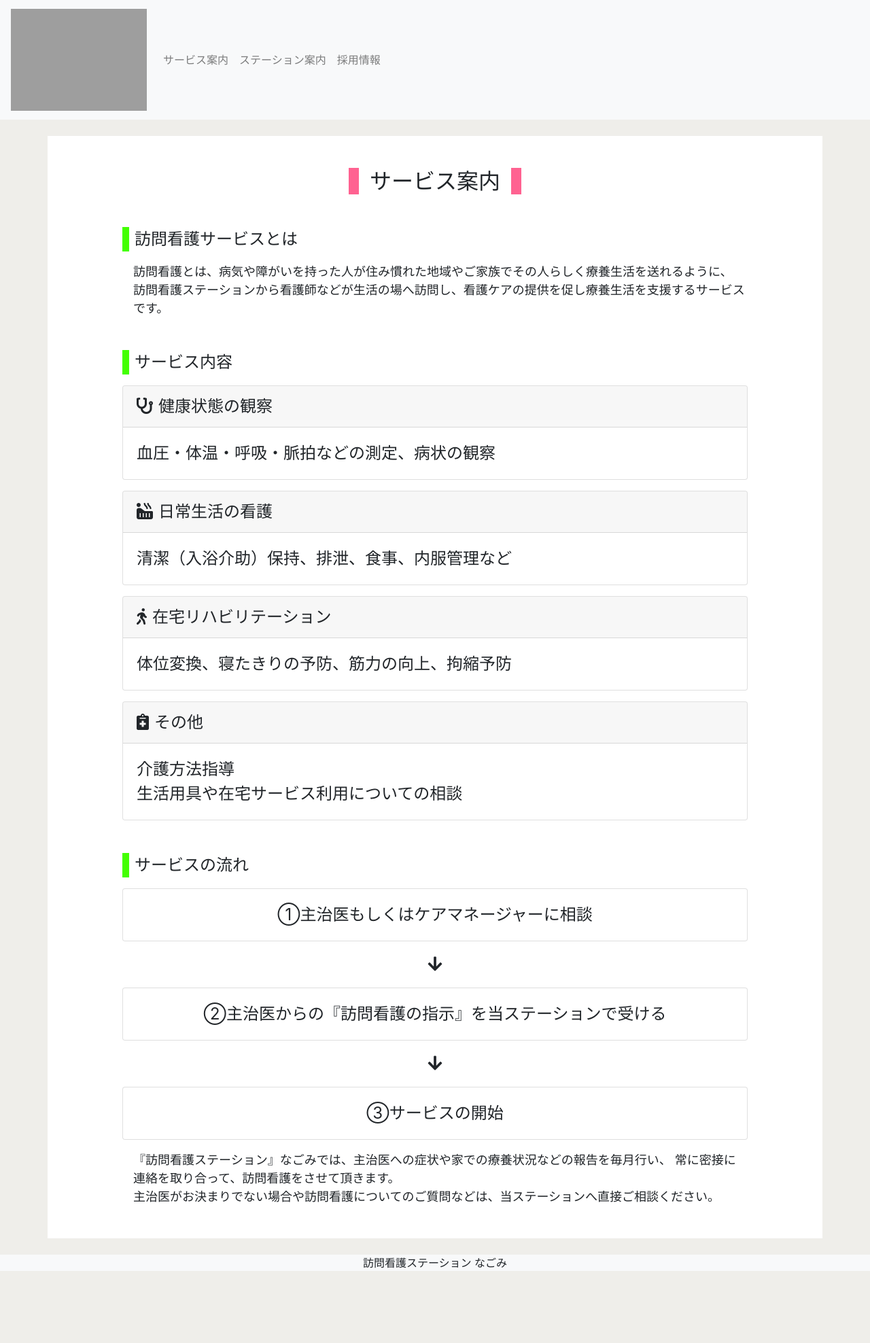
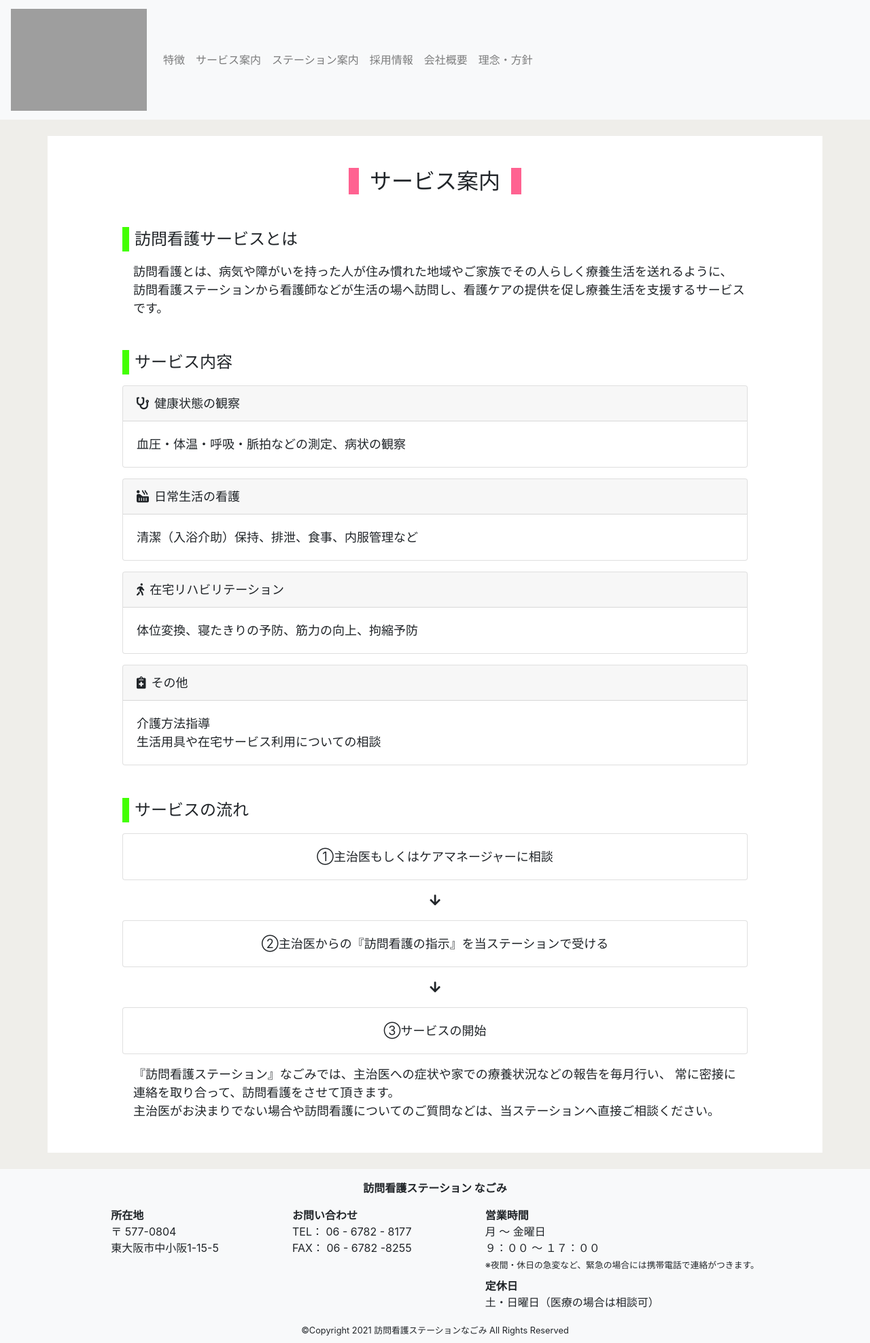
Before and after one commit to hiroki-n-8/HP, a plain HTML site: page index.html in a window 1280 px wide. Shown: the whole page at 68% size. Before the commit the page ends 1870 px from the top, so only its background shows below. Drawn offline with nearby package versions, Linux system fonts and the light colour scheme; grey boxes are pictures that could not be loaded.

Commit message:
update HP

```diff
--- /dev/null
+++ b/feature.html
@@ -0,0 +1,31 @@
+<!DOCTYPE html>
+<html lang="ja">
+  <head>
+    <meta charset="UTF-8">
+    <meta name="viewport" content="width=device-width, initial-scale=1, shrink-to-fit=no">
+    <link rel="stylesheet" href="https://stackpath.bootstrapcdn.com/bootstrap/4.3.1/css/bootstrap.min.css" integrity="sha384-ggOyR0iXCbMQv3Xipma34MD+dH/1fQ784/j6cY/iJTQUOhcWr7x9JvoRxT2MZw1T" crossorigin="anonymous">
+    <link rel="stylesheet" href="hp.css">
+    <title>訪問看護ステーションなごみ</title>
+  </head>
+  <body>
+    <header id="header" class="sticky-top">
+    </header>
+
+    <div class="container my-4">
+      <div class="row">
+        <h1 class="col-sm-12 text-center my-5">
+          <span class="border-main px-3">なごみの特徴</span>
+        </h1>
+        <div class="col-md-10 offset-md-1">
+        </div>
+      </div>
+    </div>
+
+    <footer id="footer">
+    </footer>
+    <script src="https://code.jquery.com/jquery-3.3.1.slim.min.js" integrity="sha384-q8i/X+965DzO0rT7abK41JStQIAqVgRVzpbzo5smXKp4YfRvH+8abtTE1Pi6jizo" crossorigin="anonymous"></script>
+    <script src="https://cdnjs.cloudflare.com/ajax/libs/popper.js/1.14.7/umd/popper.min.js" integrity="sha384-UO2eT0CpHqdSJQ6hJty5KVphtPhzWj9WO1clHTMGa3JDZwrnQq4sF86dIHNDz0W1" crossorigin="anonymous"></script>
+    <script src="https://stackpath.bootstrapcdn.com/bootstrap/4.3.1/js/bootstrap.min.js" integrity="sha384-JjSmVgyd0p3pXB1rRibZUAYoIIy6OrQ6VrjIEaFf/nJGzIxFDsf4x0xIM+B07jRM" crossorigin="anonymous"></script>
+    <script src="hp.js"></script>
+  </body>
+</html>
--- a/hp.css
+++ b/hp.css
@@ -47,6 +47,10 @@ img {
 @media screen and (min-width: 1024px) {
 
   .container {
+    font-size: large;
+  }
+
+  .border-sub {
     font-size: x-large;
   }
 
--- a/hp.js
+++ b/hp.js
@@ -1,4 +1,4 @@
-let header = document.querySelector('#header')
+let header = document.querySelector('#header');
 
 header.innerHTML = `<nav class="navbar navbar-expand-lg navbar-light bg-light">
                       <a class="navbar-brand" href="index.html"><img src="https://github.com/webSiteDev-NH/nagomi/blob/main/image/%E3%81%AA%E3%81%94%E3%81%BF.png?raw=true" alt="訪問看護ステーションなごみロゴ"></a>
@@ -9,6 +9,9 @@ header.innerHTML = `<nav class="navbar navbar-expand-lg navbar-light bg-light">
                       <div class="collapse navbar-collapse" id="navbarTogglerDemo02">
                         <ul class="navbar-nav mr-auto mt-2 mt-lg-0">
                           <li class="nav-item">
+                            <a class="nav-link" href="feature.html">特徴<span class="sr-only">(current)</span></a>
+                          </li>
+                          <li class="nav-item">
                             <a class="nav-link" href="index.html">サービス案内<span class="sr-only">(current)</span></a>
                           </li>
                           <li class="nav-item">
@@ -17,7 +20,48 @@ header.innerHTML = `<nav class="navbar navbar-expand-lg navbar-light bg-light">
                           <li class="nav-item">
                             <a class="nav-link" href="employment.html">採用情報<span class="sr-only">(current)</span></a>
                           </li>
+                          <li class="nav-item">
+                            <a class="nav-link" href="summary.html">会社概要<span class="sr-only">(current)</span></a>
+                          </li>
+                          <li class="nav-item">
+                            <a class="nav-link" href="policy.html">理念・方針<span class="sr-only">(current)</span></a>
+                          </li>
                         </ul>
                         </form>
                       </div>
                     </nav>`
+
+let fotter = document.querySelector('#fotter');
+
+footer.innerHTML = `<div class="row">
+                      <div class="col-md-10 offset-md-1">
+                        <div class="text-center">
+                          <div class="my-3"><strong>訪問看護ステーション なごみ</strong></div>
+                          <div class="d-flex justify-content-around text-left my-3">
+                            <div>
+                              <strong>所在地</strong><br>
+                              〒 577-0804<br>
+                              東大阪市中小阪1-15-5
+                            </div>
+                            <div>
+                              <strong>お問い合わせ</strong><br>
+                              TEL： 06 - 6782 - 8177<br>
+                              FAX： 06 - 6782 -8255
+                            </div>
+                            <div>
+                              <strong>営業時間</strong><br>
+                              月 〜 金曜日<br>
+                              ９：００ 〜 １７：００<br>
+                              <small>※夜間・休日の急変など、緊急の場合には携帯電話で連絡がつきます。</small>
+                              <div class="mt-2">
+                                <strong>定休日</strong><br>
+                                土・日曜日（医療の場合は相談可）
+                              </div>
+                            </div>
+                          </div>
+                          <div class="mb-2">
+                            <small>&copy;Copyright 2021 訪問看護ステーションなごみ All Rights Reserved</small>
+                          </div>
+                        </div>
+                      </div>
+                    </div>`
--- a/index.html
+++ b/index.html
@@ -9,7 +9,7 @@
     <title>訪問看護ステーションなごみ</title>
   </head>
   <body>
-    <header id="header">
+    <header id="header" class="sticky-top">
     </header>
 
     <div class="container my-4">
@@ -85,13 +85,6 @@
     </div>
 
     <footer id="footer">
-        <div class="row">
-          <div class="col-md-10 offset-md-1">
-            <div class="text-center">
-              訪問看護ステーション なごみ
-            </div>
-          </div>
-        </div>
     </footer>
     <script src="https://code.jquery.com/jquery-3.3.1.slim.min.js" integrity="sha384-q8i/X+965DzO0rT7abK41JStQIAqVgRVzpbzo5smXKp4YfRvH+8abtTE1Pi6jizo" crossorigin="anonymous"></script>
     <script src="https://cdnjs.cloudflare.com/ajax/libs/popper.js/1.14.7/umd/popper.min.js" integrity="sha384-UO2eT0CpHqdSJQ6hJty5KVphtPhzWj9WO1clHTMGa3JDZwrnQq4sF86dIHNDz0W1" crossorigin="anonymous"></script>
```
Also changed, not shown: employment.html (+1 -1 lines), information.html (+7 -5 lines), policy.html (added, +31 -0 lines), summary.html (added, +31 -0 lines).
